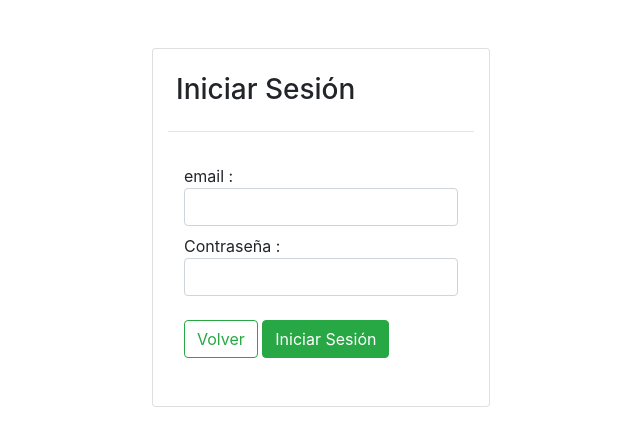
After one commit to victorrsg/CMS_hitogrupalPrg, a PHP site: page /Views/Developer/login.php in a window 1280 px wide. The commit adds this page. Shown: the top 446 px of the page, without its empty margins (319-959 px from the left). Run offline with PHP 8.4, Linux system fonts and the light colour scheme.

Commit message:
login y empezando funcionamiento compare

```diff
--- /dev/null
+++ b/Views/Developer/login.php
@@ -0,0 +1,24 @@
+<link rel="stylesheet" href="https://stackpath.bootstrapcdn.com/bootstrap/4.4.1/css/bootstrap.min.css" integrity="sha384-Vkoo8x4CGsO3+Hhxv8T/Q5PaXtkKtu6ug5TOeNV6gBiFeWPGFN9MuhOf23Q9Ifjh" crossorigin="anonymous">
+
+<div class='container'>
+    <div class='row justify-content-center m-5'>
+        <div class='card col-4 py-3'>
+            <h3 class='m-2'>Iniciar Sesión</h3><hr>
+
+            <form action="ir a comprobar" method="post" class='p-3'>
+
+                <label>email :
+                <input class="form-control" type="text" name="email" Required>
+                </label><br>
+
+                <label>Contraseña :
+                <input type="password" class="form-control mb-3" name="password" Required>
+                </label><br>
+
+                <a href="hacia atrás"><input type="button" class="btn btn-outline-success" name="submitBtnReg" value="Volver"></a>
+                <input type="submit" class="btn btn-success" name="submitLogin" value="Iniciar Sesión">
+            </form>
+
+        </div>
+    </div>
+</div>
--- a/routing.php
+++ b/routing.php
@@ -1,6 +1,9 @@
 <?php
 $controllers = array(
-    'developer' => ['index', 'register', 'save', 'show', 'updateshow', 'update', 'delete', 'error', 'contacto']
+    'developer' => ['index', 'register', 'save', 'show','login','updateshow', 'update', 'delete', 'error', 'contacto']
+
+    //que al llamar a register llame a login y te loguee directamente ->
+
 );
 
 if (array_key_exists($controller, $controllers)) {
```
Also changed, not shown: Models/developer.php (+39 -0 lines), Views/Developer/register.php (+42 -0 lines), connection.php (+12 -0 lines).
